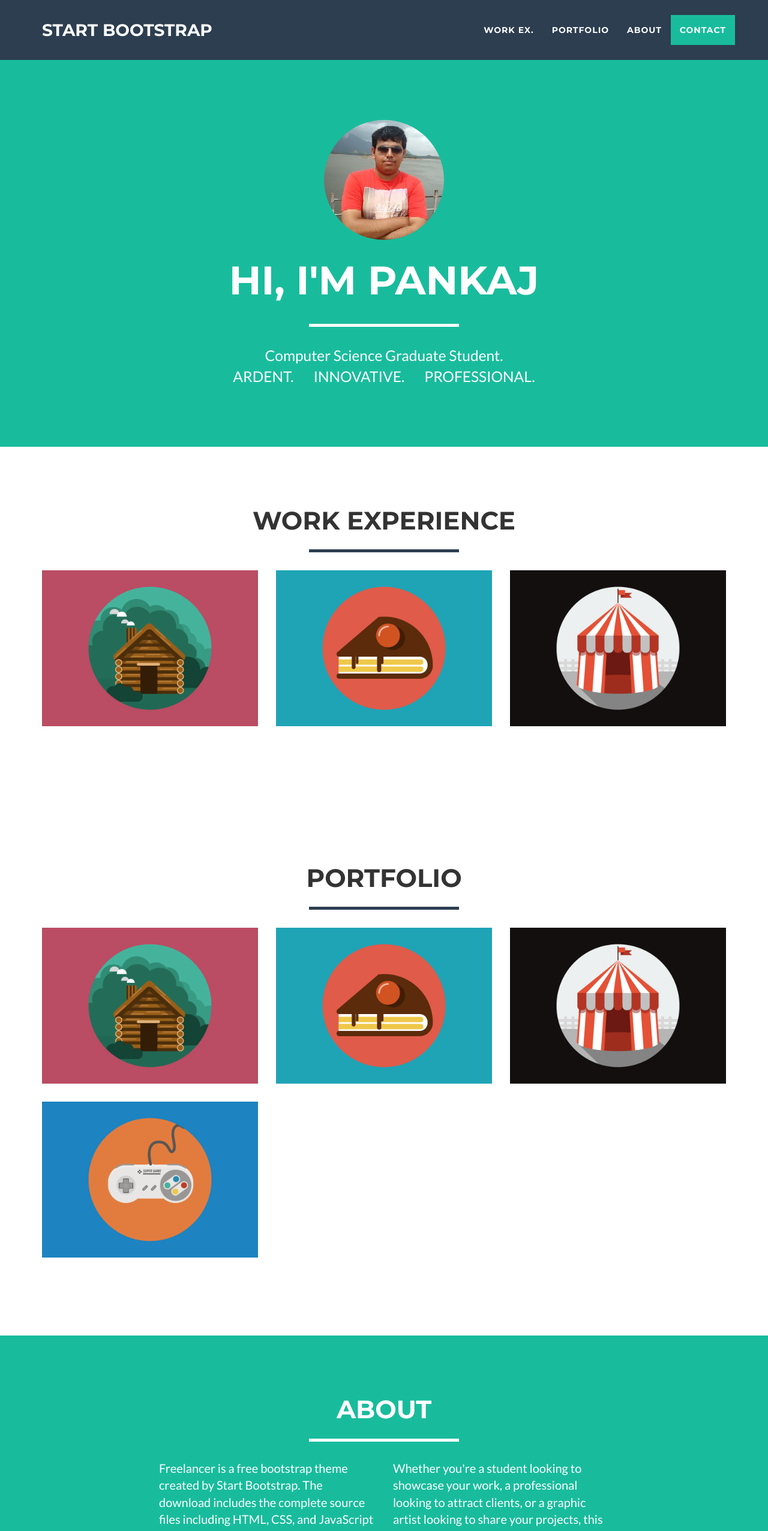
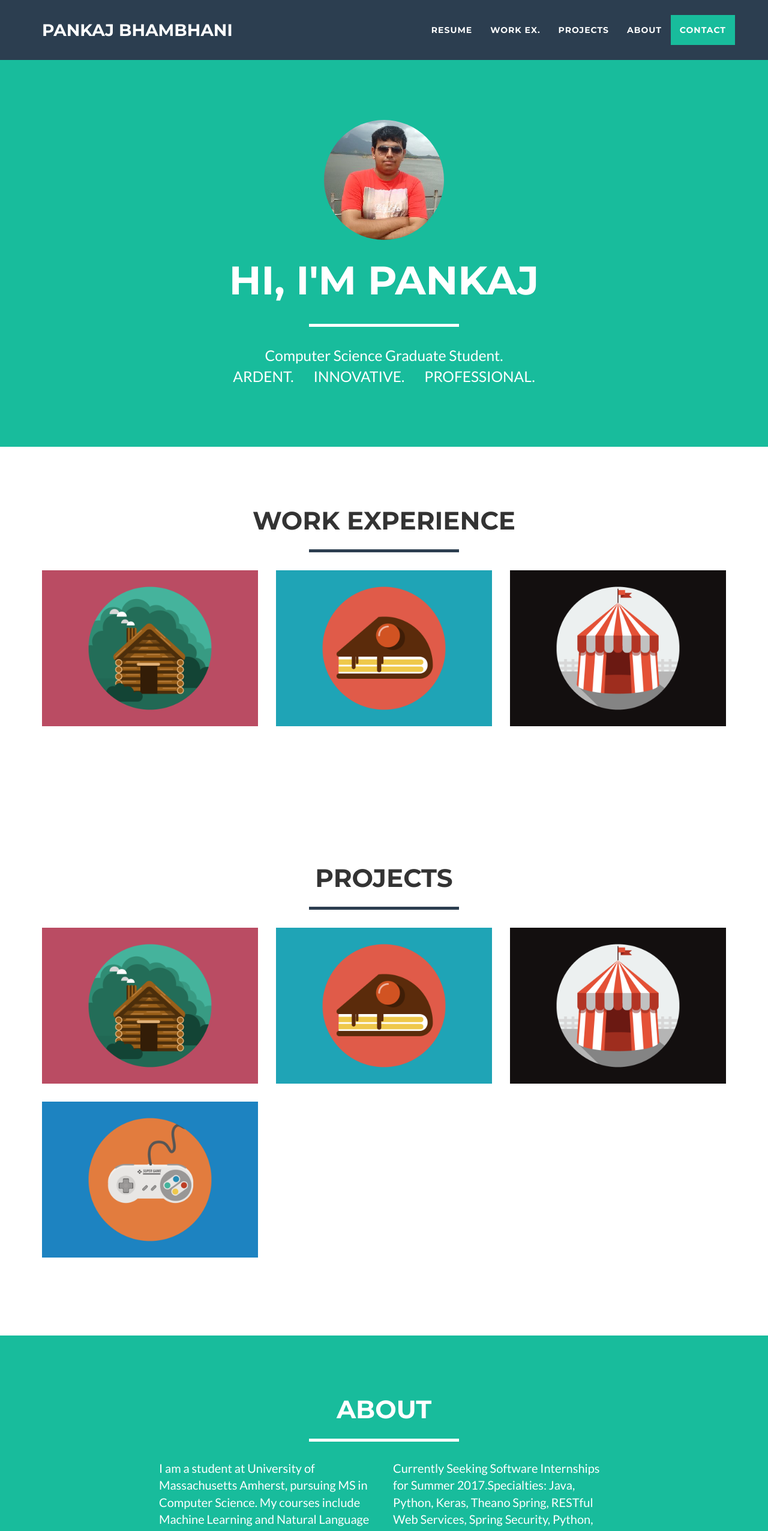
Before and after one commit to pankajb64/pankajb64.github.com, a website: page index.html in a window 1280 px wide. Shown: the top 2553 px of the page at 60% size. Drawn offline with nearby package versions, Linux system fonts and the light colour scheme.

Commit message:
Added resume and about me

```diff
--- a/index.html
+++ b/index.html
@@ -41,7 +41,7 @@
                 <button type="button" class="navbar-toggle" data-toggle="collapse" data-target="#bs-example-navbar-collapse-1">
                     <span class="sr-only">Toggle navigation</span> Menu <i class="fa fa-bars"></i>
                 </button>
-                <a class="navbar-brand" href="#page-top">Start Bootstrap</a>
+                <a class="navbar-brand" href="#page-top">Pankaj Bhambhani</a>
             </div>
 
             <!-- Collect the nav links, forms, and other content for toggling -->
@@ -50,11 +50,14 @@
                     <li class="hidden">
                         <a href="#page-top"></a>
                     </li>
+					<li class="page-scroll">
+                        <a target="_blank" href="/Resume.pdf">Resume</a>
+                    </li>
                     <li class="page-scroll">
                         <a href="#experience">Work Ex.</a>
                     </li>
                     <li class="page-scroll">
-                        <a href="#portfolio">Portfolio</a>
+                        <a href="#portfolio">Projects</a>
                     </li>
                     <li class="page-scroll">
                         <a href="#about">About</a>
@@ -132,7 +135,7 @@
         <div class="container">
             <div class="row">
                 <div class="col-lg-12 text-center">
-                    <h2>Portfolio</h2>
+                    <h2>Projects</h2>
                     <hr class="star-primary">
                 </div>
             </div>
@@ -192,14 +195,14 @@
             </div>
             <div class="row">
                 <div class="col-lg-4 col-lg-offset-2">
-                    <p>Freelancer is a free bootstrap theme created by Start Bootstrap. The download includes the complete source files including HTML, CSS, and JavaScript as well as optional LESS stylesheets for easy customization.</p>
+                    <p>I am a student at University of Massachusetts Amherst, pursuing MS in Computer Science. My courses include Machine Learning and Natural Language Processing. In my three years experience, I have worked as SDE for Games24x7, as Software Developer for KDE as a part of Google Summer of Code and as Automation Engineer Intern at Oracle Retail. I did my B.Tech from DA-IICT. </p>
                 </div>
                 <div class="col-lg-4">
-                    <p>Whether you're a student looking to showcase your work, a professional looking to attract clients, or a graphic artist looking to share your projects, this template is the perfect starting point!</p>
+                    <p>Currently Seeking Software Internships for Summer 2017.Specialties: Java, Python, Keras, Theano Spring, RESTful Web Services, Spring Security, Python, HBase, Ehcache/Terracotta, MySQL</p>
                 </div>
                 <div class="col-lg-8 col-lg-offset-2 text-center">
-                    <a href="#" class="btn btn-lg btn-outline">
-                        <i class="fa fa-download"></i> Download Theme
+                    <a target="_blank" href="/Resume.pdf" class="btn btn-lg btn-outline">
+                        <i class="fa fa-download"></i> View Resume
                     </a>
                 </div>
             </div>
```
